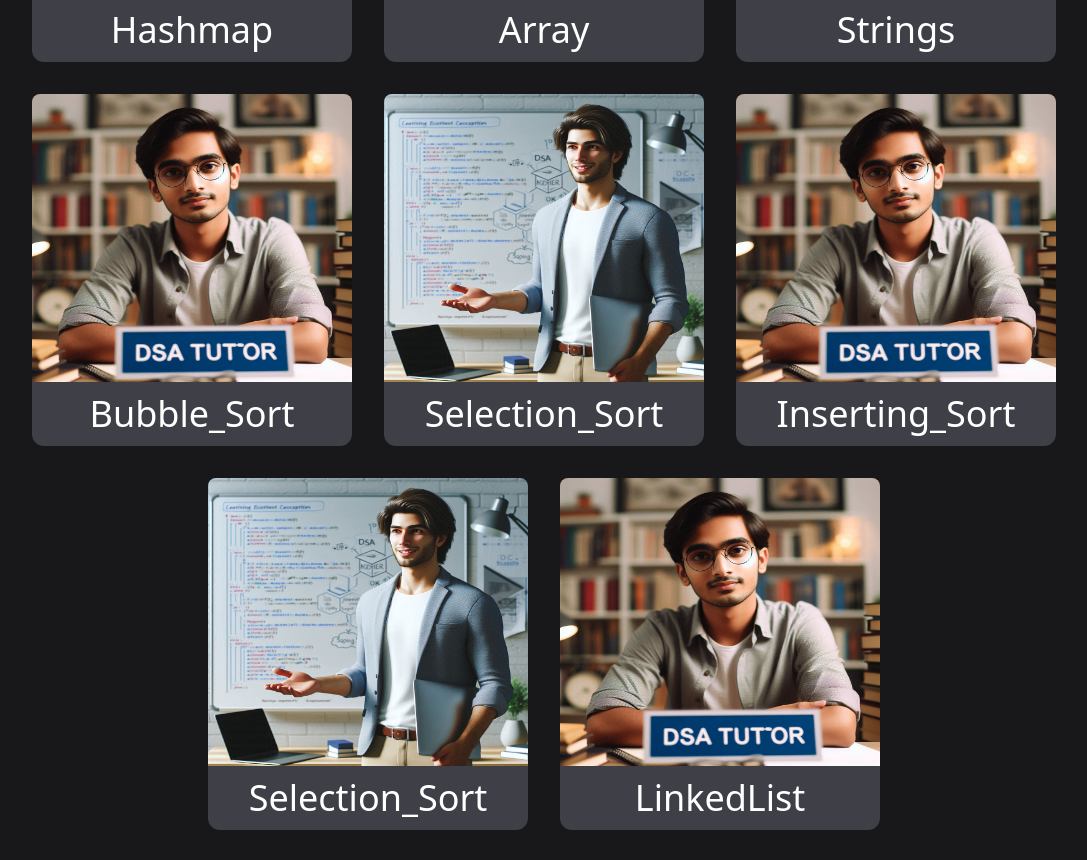
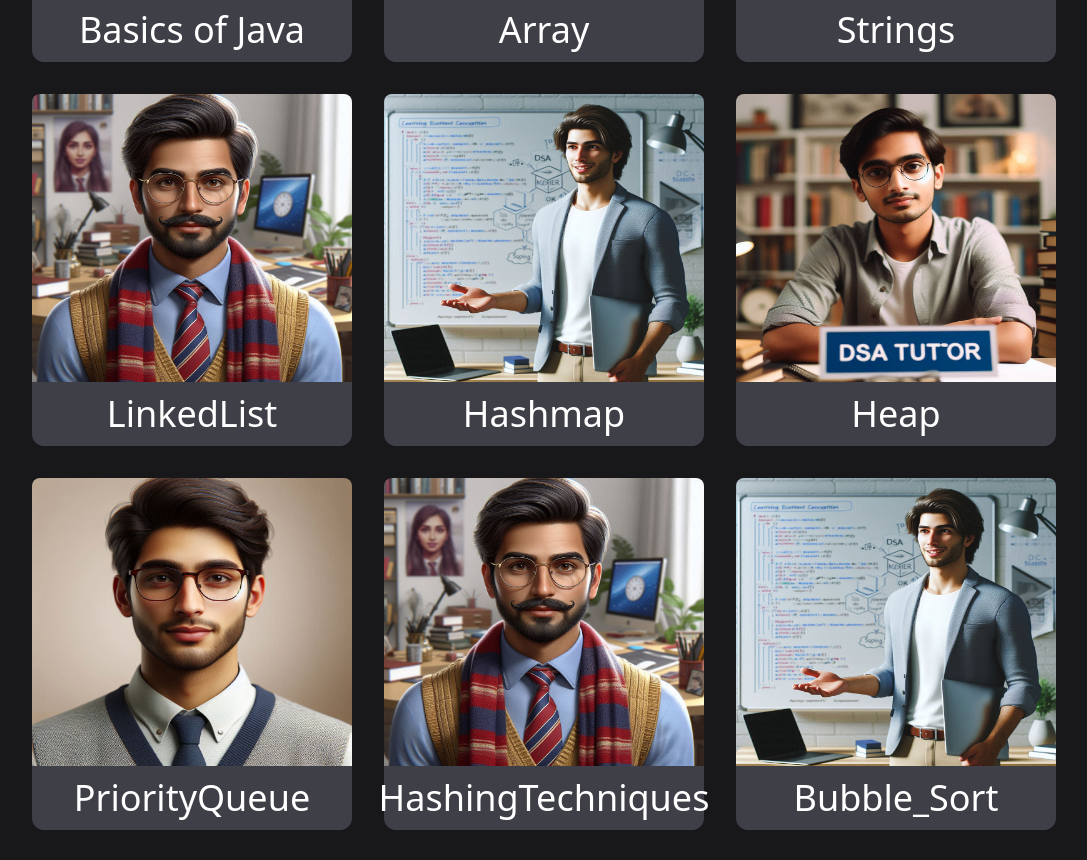
Before and after one commit to rajputshashank003/dsa_tutors, a React (Vite) app in the folder client/: page / in a window 1280 px wide. Shown: the part 386-1246 px from the top of the page, without its empty margins (96-1183 px from the left). Built offline with nearby package versions, Linux system fonts and the light colour scheme.

Commit message:
add more topics with tutor images

```diff
--- a/client/src/components/Topics.ts
+++ b/client/src/components/Topics.ts
@@ -1,15 +1,23 @@
 export const topics : string[] = [
-    "Hashmap",
+    "Basics of Java",
     "Array",
     "Strings",
+    "LinkedList",
+    "Hashmap",
+    "Heap",
+    "PriorityQueue",
+    "HashingTechniques",
     "Bubble_Sort",
     "Selection_Sort",
     "Inserting_Sort",
     "Selection_Sort",
-    "LinkedList"
+    "MergeSort",
+    "QuickSort"
 ]
 
 export const images : string[] = [
     "/tutor1.png",
     "/tutor2.png",
+    "/tutor3.png",
+    "/tutor4.png"
 ]
--- a/client/src/components/Tutor.tsx
+++ b/client/src/components/Tutor.tsx
@@ -15,7 +15,7 @@ const Tutor: React.FC<TutorProps> = ({ topic, index }) => {
 
     return (
         <div onClick={handleClick} className="text-white cursor-pointer hover:scale-[1.1] duration-200 hover:shadow-xl shadow-slate-900 h-[22rem] w-[20rem] bg-zinc-700 rounded-xl">
-            <img src={images[index % 2]} className="h-[18rem] rounded-t-lg w-[20rem]" alt="" />
+            <img src={images[index % images.length]} className="h-[18rem] rounded-t-lg w-[20rem]" alt="" />
             <div className="w-full h-[4rem] flex justify-center items-center text-4xl ">
                 {topic}
             </div>
```
Also changed, not shown: client/src/App.tsx (+0 -19 lines), client/public/tutor3.png (added), client/public/tutor4.png (added).
